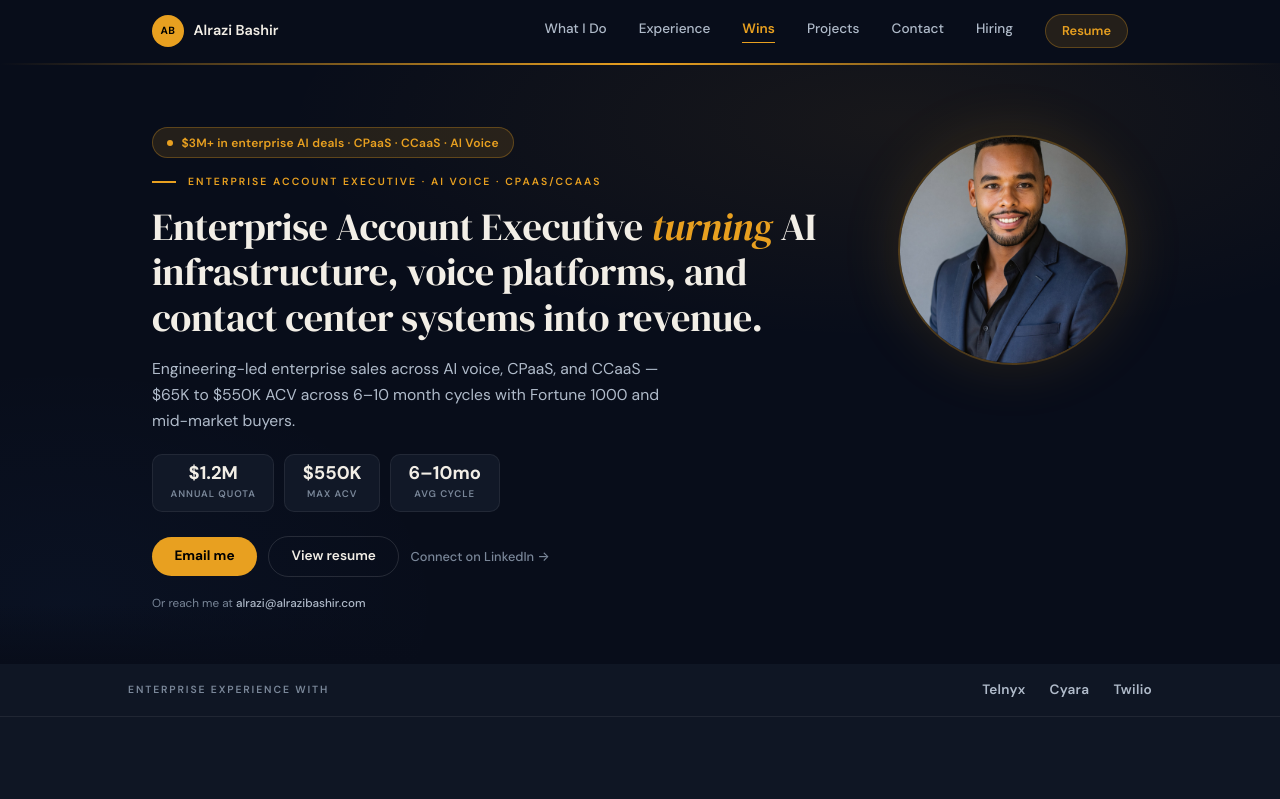
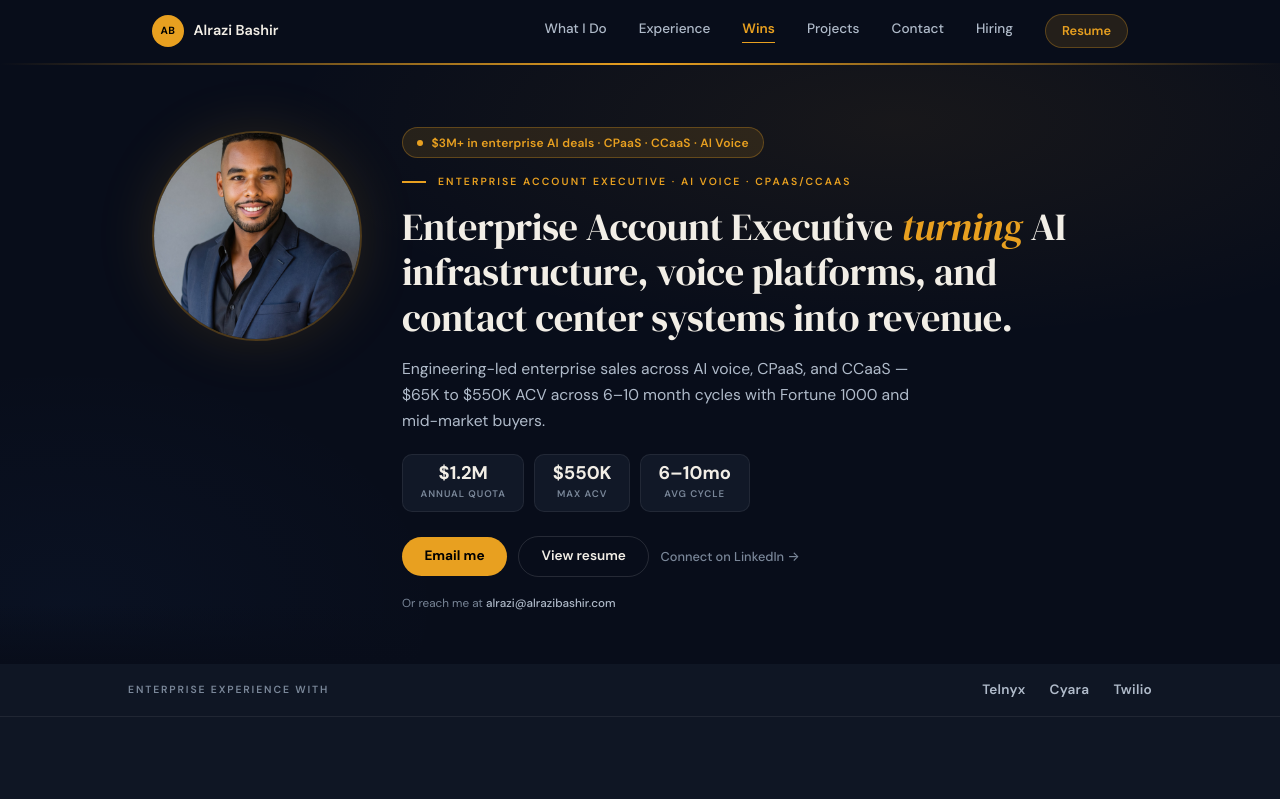
Before and after one commit to ABashir88/alrazibashir-site, a Next.js app: page / in a window 1280 px wide. Shown: the top 799 px of the page. Built offline with nearby package versions, Linux system fonts and the light colour scheme.

Commit message:
Hero: move portrait to left, top-aligned with content

```diff
--- a/src/components/Hero.tsx
+++ b/src/components/Hero.tsx
@@ -15,9 +15,8 @@ export function Hero() {
         padding: "clamp(2rem, 5vw, 4rem) 1.5rem clamp(2rem, 4vw, 3.5rem)",
       }}>
 
-        {/* Mobile layout */}
+        {/* Mobile layout: portrait centered above text */}
         <div className="mobile-hero">
-          {/* Portrait centered */}
           <div style={{ display: "flex", justifyContent: "center", marginBottom: "1.75rem" }}>
             <div style={{
               position: "relative", width: "120px", height: "120px",
@@ -31,23 +30,24 @@ export function Hero() {
           <HeroContent hero={hero} email={email} />
         </div>
 
-        {/* Desktop layout */}
-        <div className="desktop-hero" style={{ display: "none", alignItems: "flex-start", justifyContent: "space-between", gap: "3.5rem" }}>
-          <div style={{ flex: 1 }}>
-            <HeroContent hero={hero} email={email} />
-          </div>
-          {/* Portrait aligned to top of content */}
-          <div style={{ flexShrink: 0, paddingTop: "0.5rem" }}>
+        {/* Desktop layout: portrait LEFT, text RIGHT, both top-aligned */}
+        <div className="desktop-hero" style={{ display: "none", alignItems: "flex-start", gap: "2.5rem" }}>
+          {/* Portrait — left, top-aligned */}
+          <div style={{ flexShrink: 0, paddingTop: "0.25rem" }}>
             <div style={{
               position: "relative",
-              width: "clamp(180px, 20vw, 230px)",
-              height: "clamp(180px, 20vw, 230px)",
+              width: "clamp(160px, 18vw, 210px)",
+              height: "clamp(160px, 18vw, 210px)",
               borderRadius: "50%", overflow: "hidden",
               border: "2px solid var(--color-accent-border)",
               boxShadow: "0 0 60px rgba(232,160,32,0.14)"
             }}>
-              <Image src="/alrazi-headshot.jpg" alt="Alrazi Bashir" fill sizes="230px" priority className="object-cover" />
+              <Image src="/alrazi-headshot.jpg" alt="Alrazi Bashir" fill sizes="210px" priority className="object-cover" />
             </div>
+          </div>
+          {/* Text content */}
+          <div style={{ flex: 1 }}>
+            <HeroContent hero={hero} email={email} />
           </div>
         </div>
       </div>
@@ -69,7 +69,7 @@ export function Hero() {
 function HeroContent({ hero, email }: { hero: typeof siteConfig.hero; email: string }) {
   return (
     <div>
-      {/* FIX 2: Social proof pill ABOVE headline */}
+      {/* Social proof pill */}
       <div style={{
         display: "inline-flex", alignItems: "center", gap: "0.5rem",
         backgroundColor: "var(--color-accent-dim)", border: "1px solid var(--color-accent-border)",
@@ -89,7 +89,6 @@ function HeroContent({ hero, email }: { hero: typeof siteConfig.hero; email: str
         </p>
       </div>
 
-      {/* FIX 1: Smaller headline so portrait aligns with it */}
       <h1 id="hero-heading" style={{
         fontFamily: "var(--font-display)",
         fontSize: "clamp(1.6rem, 3.2vw, 2.4rem)",
@@ -101,7 +100,6 @@ function HeroContent({ hero, email }: { hero: typeof siteConfig.hero; email: str
         ) : <span key={i}>{part}</span>)}
       </h1>
 
-      {/* FIX 3: Shortened, punchy subheadline */}
       <p style={{
         fontSize: "clamp(0.85rem, 1.8vw, 0.98rem)", lineHeight: 1.65,
         color: "var(--color-text-secondary)", margin: "0 0 1.25rem",
@@ -110,7 +108,7 @@ function HeroContent({ hero, email }: { hero: typeof siteConfig.hero; email: str
         Engineering-led enterprise sales across AI voice, CPaaS, and CCaaS — $65K to $550K ACV across 6–10 month cycles with Fortune 1000 and mid-market buyers.
       </p>
 
-      {/* FIX 4: Stats tighter so they stay above the fold */}
+      {/* Stats */}
       <div style={{ display: "flex", flexWrap: "wrap", gap: "0.6rem", marginBottom: "1.5rem" }}>
         {[
           { value: "$1.2M", label: "Annual Quota" },
```
